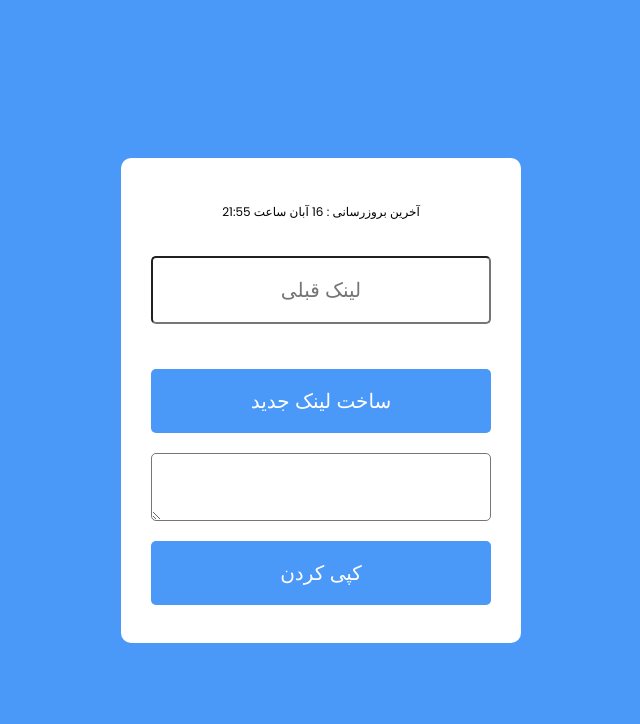
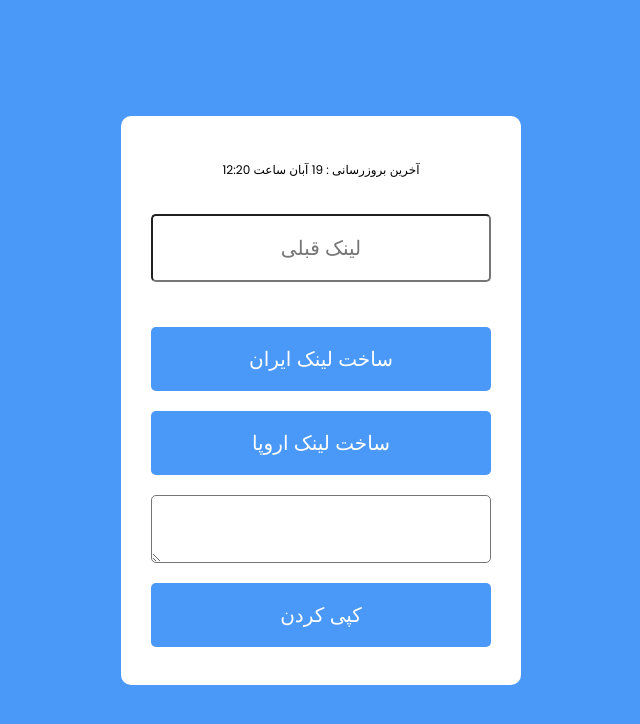
Before and after one commit to mmhdih/linkconvertor, a plain HTML site: page index.html in a window 1280 px wide. Shown: the whole page, without its empty margins (319-959 px from the left). Drawn offline with Linux system fonts and the light colour scheme.

Commit message:
Update index.html

```diff
--- a/index.html
+++ b/index.html
@@ -9,10 +9,11 @@
   </head>
   <body>
     <div class="wrapper">
-      <p class="message">آخرین بروزرسانی : 16 آبان ساعت 21:55</p>
+      <p class="message">آخرین بروزرسانی : 19 آبان ساعت 12:20</p>
       <input type=" text" id="textField1" placeholder="لینک قبلی" />
       <br />
-      <button onclick="changeValue()">ساخت لینک جدید</button>
+      <button onclick="changeValue()">ساخت لینک ایران</button>
+      <button onclick="changeValueIr()">ساخت لینک اروپا</button>
 
       <textarea id="newP"></textarea>
 
```
